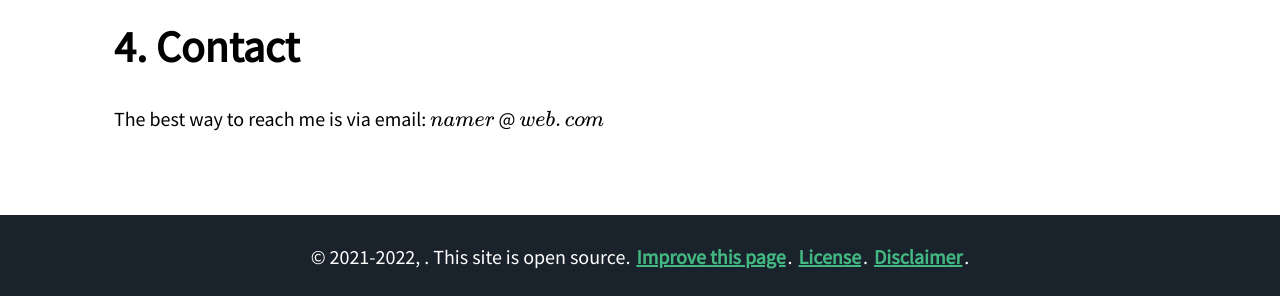
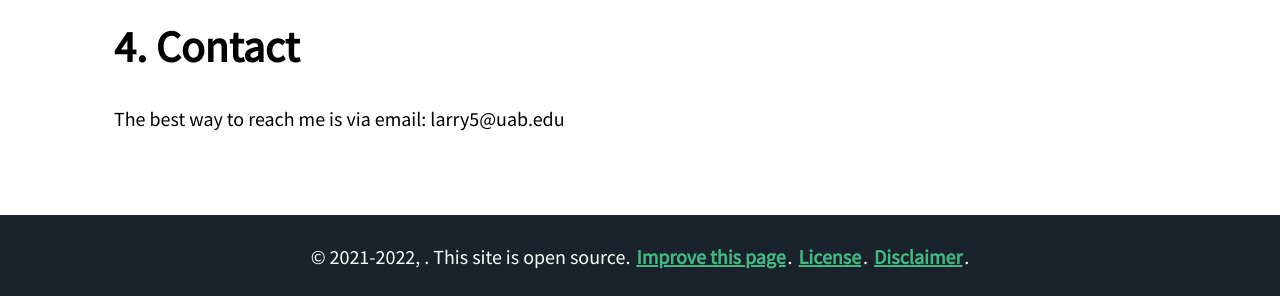
Before and after one commit to feizhao19/feizhao19.github.io, a Jekyll site: the page built from about/index.md, in a window 1280 px wide. Shown: the part 1641-1937 px from the top of the page. Built offline with Jekyll 4.4.1, drawn with Linux system fonts in a browser that asks for light colours; nearby versions of some CDN libraries; formulas are drawn with MathJax 3.

Commit message:
Update the email address of about page

```diff
--- a/about/index.md
+++ b/about/index.md
@@ -50,4 +50,4 @@ Additional licensing information can be found YOUR WEBSITE LINK.
 
 # Contact
 
-The best way to reach me is via email: $namer$ @ $web.com$
+The best way to reach me is via email: larry5@uab.edu
```
